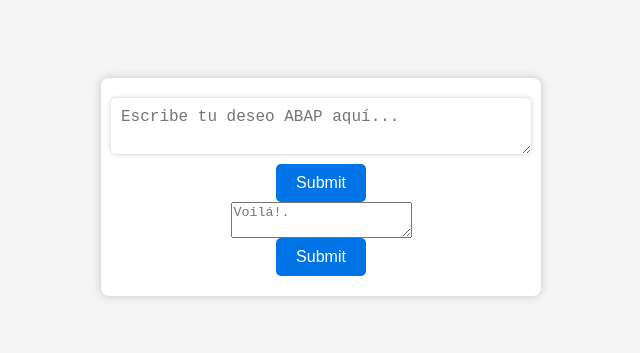
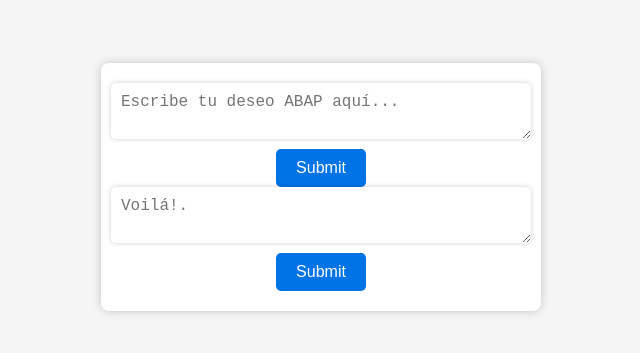
Before and after one commit to lasheralberto/abapgpt, a plain HTML site: page index.html in a window 1280 px wide. Shown: the part 213-566 px from the top of the page, without its empty margins (319-959 px from the left). Drawn offline with Linux system fonts and the light colour scheme.

Commit message:
Update index.html

```diff
--- a/index.html
+++ b/index.html
@@ -36,6 +36,17 @@
             font-size: 16px;
             box-shadow: 0px 0px 5px rgba(0, 0, 0, 0.2);
         }
+
+        .read-only-text-area {
+             width: 100%;
+            border: none;
+            padding: 10px;
+            border-radius: 5px;
+            margin-bottom: 10px;
+            font-size: 16px;
+            box-shadow: 0px 0px 5px rgba(0, 0, 0, 0.2);
+        }
+
 
         .submit-button {
             background-color: #0073e6;
```
